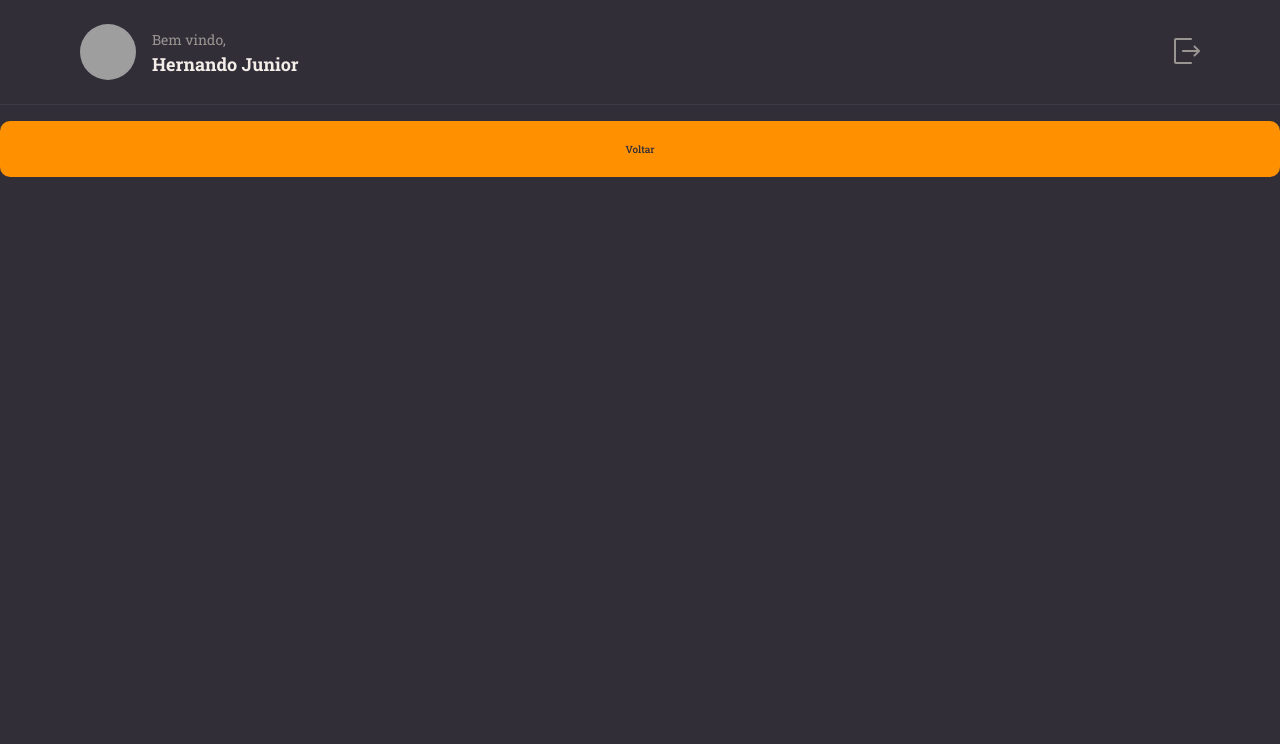
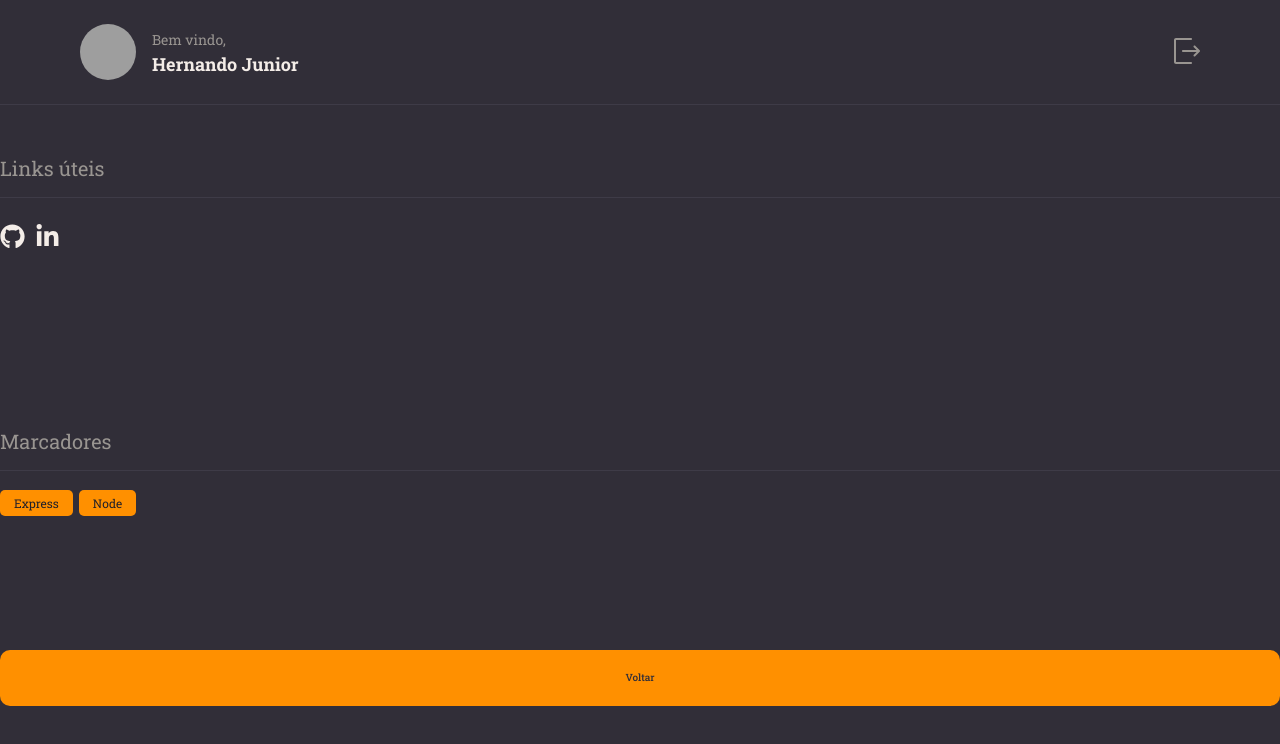
Before and after one commit to HernandoJunior/react_rocketnotes, a React (Vite) app: page / in a window 1280 px wide. Shown: the top 744 px of the page. Built offline with nearby package versions, Linux system fonts and the light colour scheme; grey boxes are pictures that could not be loaded.

Commit message:
add tag and sections on page details

```diff
--- /dev/null
+++ b/src/components/Section/index.jsx
@@ -0,0 +1,10 @@
+import { Container } from './style'
+
+export function Section({ title, children }){
+  return(
+    <Container>
+      <h2>{ title }</h2>
+      { children }
+    </Container>
+  )
+}
--- /dev/null
+++ b/src/components/Section/style.js
@@ -0,0 +1,17 @@
+import styled from "styled-components";
+
+export const Container = styled.section`
+  margin: 50px 0 28px;
+  > h2 {
+    border-bottom-width: 1px;
+    border-bottom-style: solid;
+    border-bottom-color: ${({ theme }) => theme.COLORS.BACKGROUND_700};
+
+    padding-bottom: 16px;
+    margin-bottom: 24px;
+
+    color: ${({ theme }) => theme.COLORS.GRAY_100};
+    font-size: 20px;
+    font-weight: 400;
+  }
+`
--- /dev/null
+++ b/src/components/Tag/index.jsx
@@ -0,0 +1,9 @@
+import { Container } from './style'
+
+export function Tag({ title }){
+  return (
+    <Container>
+      { title }
+    </Container>
+  )
+}
--- /dev/null
+++ b/src/components/Tag/style.js
@@ -0,0 +1,11 @@
+import styled from "styled-components";
+
+export const Container = styled.span`
+  font-size: 12px;
+  padding: 5px 14px;
+  border-radius: 5px;
+  margin-right: 6px;
+  color: ${({ theme }) => theme.COLORS.BACKGROUND_900 };
+  background-color: ${({ theme }) => theme.COLORS.ORANGE };
+
+`
--- a/src/pages/details/index.jsx
+++ b/src/pages/details/index.jsx
@@ -1,11 +1,27 @@
-import { Container } from "./style.js"
+import { Container, Links } from "./style.js"
 import { Button } from "../../components/Button/index.jsx"
 import { Header } from "../../components/Header/index.jsx"
+import { Section } from "../../components/Section/index.jsx"
+import { FaLinkedinIn } from "react-icons/fa";
+import { FaGithub } from "react-icons/fa"
+import { Tag } from "../../components/Tag/index.jsx";
 
 export function Details(){
   return (
     <Container>
-      <Header></Header>
+      <Header />
+
+      <Section title="Links úteis">
+        <Links>
+          <li><a href="https://github.com/HernandoJunior" target="_blank"><FaGithub/></a></li>
+          <li><a href="https://www.linkedin.com/in/hernandojunior/"><FaLinkedinIn/></a></li>
+        </Links>
+      </Section>
+
+      <Section title="Marcadores">
+        <Tag title="Express"/>
+        <Tag title="Node"/>
+      </Section>
       <Button title= "Voltar" />
     </Container>
   )
--- a/src/pages/details/style.js
+++ b/src/pages/details/style.js
@@ -10,3 +10,19 @@ export const Container = styled.div `
   "header"
   "content";
 `
+
+export const Links = styled.ul`
+  list-style: none;
+  display: flex;
+  gap: 10px;
+
+  > li {
+    margin-top: 1px;
+  }
+
+  > li a {
+    color: ${({ theme }) => theme.COLORS.WHITE};
+    text-decoration: none;
+    font-size: 25px;
+  }
+`
```
